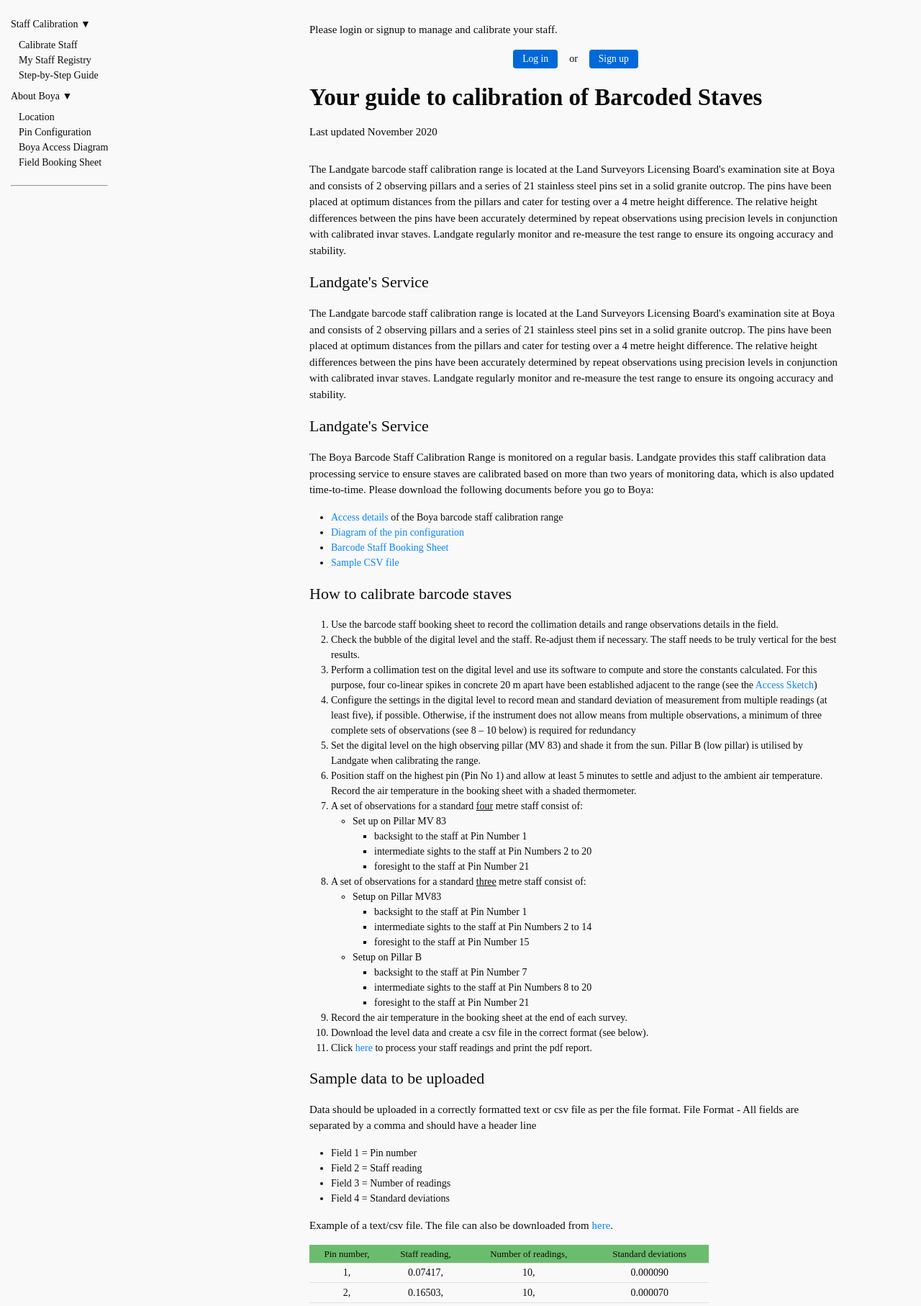
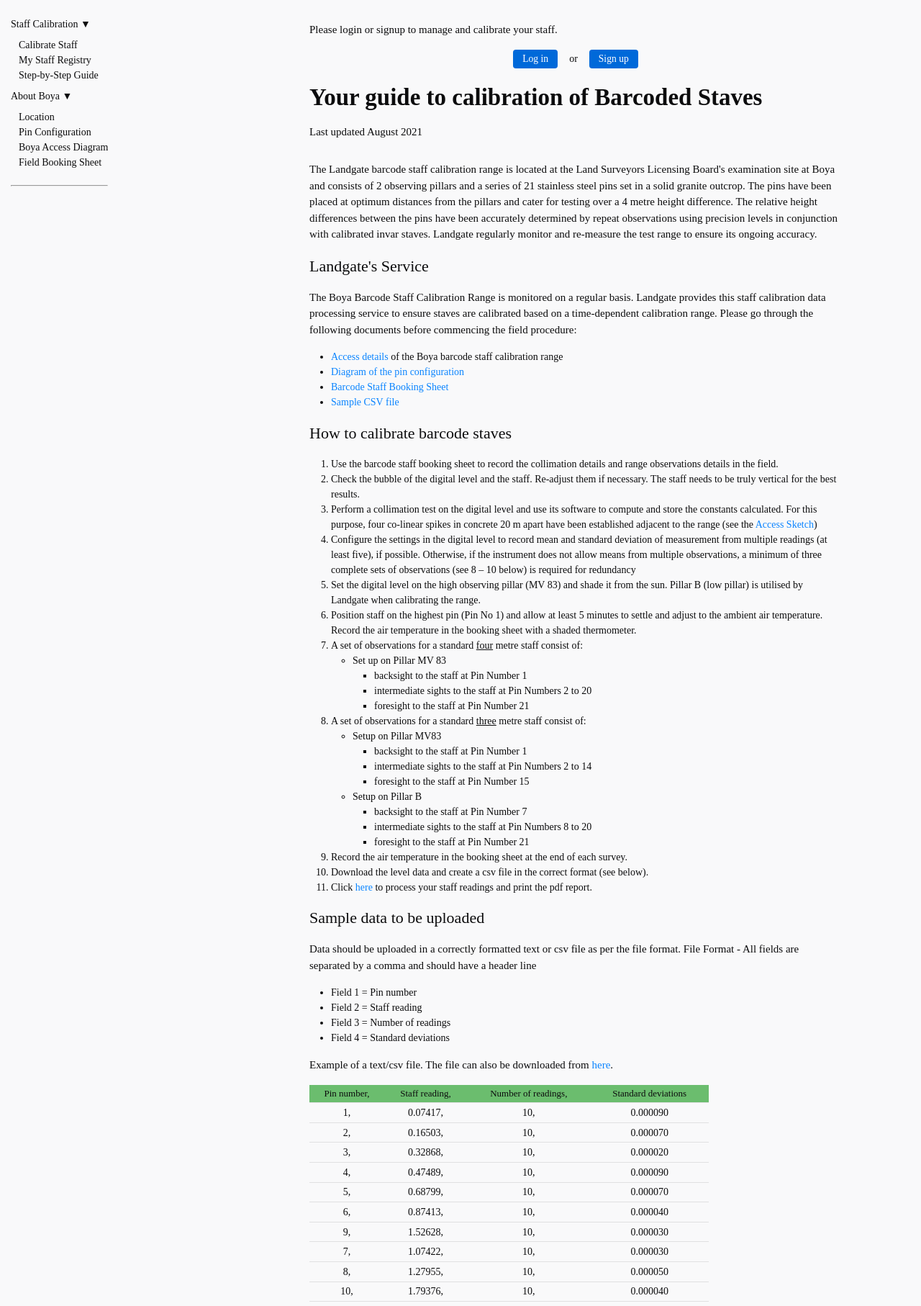
Before and after one commit to Landgate/Staff-Calibration, a Django app: page /staff_calibration/staff_guide/ in a window 1280 px wide. Shown: the part 104-1918 px from the top of the page at 72% size. Run offline with Django 3.2, Linux system fonts and the light colour scheme; parts of the project's set-up code (start-up, migrations or seed data) failed here and were passed over; some libraries are stand-ins or nearby versions.

Commit message:
Remove the duplicate paragraph

```diff
--- a/staff_calibration/templates/staff_calibration/staff_calibration_guide.html
+++ b/staff_calibration/templates/staff_calibration/staff_calibration_guide.html
@@ -16,22 +16,18 @@
 
 	<header class="post-header">
 	    <h1 class="post-title">Your guide to calibration of Barcoded Staves</h1>
-	    <p> Last updated November 2020 </p>
+		<!-- <p> Last updated November 2020 </p> -->
+	    <p> Last updated August 2021 </p>
 	</header>
 
 	<div class="post-content introduction">
-		<p> The Landgate barcode staff calibration range is located at the Land Surveyors Licensing Board's examination site at Boya and consists of 2 observing pillars and a series of 21 stainless steel pins set in a solid granite outcrop. The pins have been placed at optimum distances from the pillars and cater for testing over a 4 metre height difference. The relative height differences between the pins have been accurately determined by repeat observations using precision levels in conjunction with calibrated invar staves. Landgate regularly monitor and re-measure the test range to ensure its ongoing accuracy and stability.  </p>
-
-		<div class="cf nr3 nl3">
-        	<div class="fl w-50-ns ph3">
-	            <h2 class="mt0">Landgate's Service</h2>
-	            <p> The Landgate barcode staff calibration range is located at the Land Surveyors Licensing Board's examination site at Boya and consists of 2 observing pillars and a series of 21 stainless steel pins set in a solid granite outcrop. The pins have been placed at optimum distances from the pillars and cater for testing over a 4 metre height difference. The relative height differences between the pins have been accurately determined by repeat observations using precision levels in conjunction with calibrated invar staves. Landgate regularly monitor and re-measure the test range to ensure its ongoing accuracy and stability.  </p>
+		<p> The Landgate barcode staff calibration range is located at the Land Surveyors Licensing Board's examination site at Boya and consists of 2 observing pillars and a series of 21 stainless steel pins set in a solid granite outcrop. The pins have been placed at optimum distances from the pillars and cater for testing over a 4 metre height difference. The relative height differences between the pins have been accurately determined by repeat observations using precision levels in conjunction with calibrated invar staves. Landgate regularly monitor and re-measure the test range to ensure its ongoing accuracy.  </p>
 
 		<div class="cf nr3 nl3">
         	<div class="fl w-50-ns ph3">
 	            <h2 class="mt0">Landgate's Service</h2>
 	            <p>
-	              The Boya Barcode Staff Calibration Range is monitored on a regular basis. Landgate provides this staff calibration data processing service to ensure staves are calibrated based on more than two years of monitoring data, which is also updated time-to-time. Please download the following documents before you go to Boya:
+	              The Boya Barcode Staff Calibration Range is monitored on a regular basis. Landgate provides this staff calibration data processing service to ensure staves are calibrated based on a time-dependent calibration range. Please go through the following documents before commencing the field procedure:
 	              <ul>
 		              <li><a href="{% static 'boya/2017_Access-sketch-Boya-barcode-staff-calibration.pdf' %}" target="_blank">Access details</a> of the Boya barcode staff calibration range</li>
 		              <li><a href="{% static 'boya/Boya Pin Configuration.pdf' %}" target="_blank">Diagram of the pin configuration</a></li>
```
